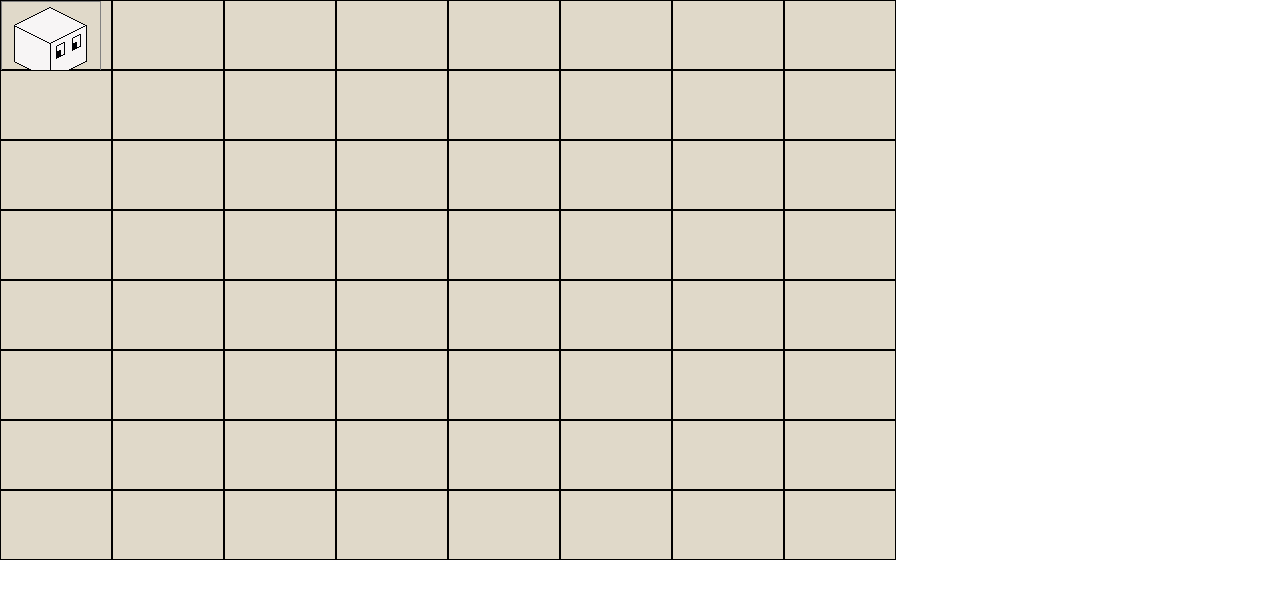
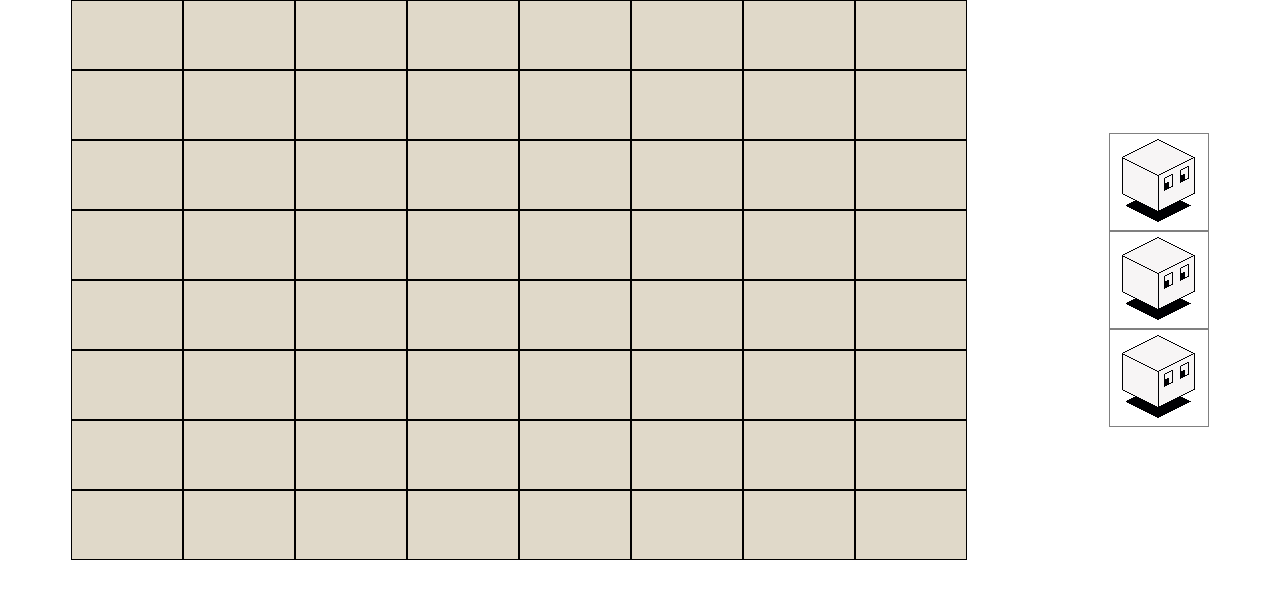
Before and after one commit to Plants-And-Pillars/zen-garden, a Next.js app: page / in a window 1280 px wide. Shown: the top 598 px of the page. Built offline with nearby package versions, Linux system fonts and the light colour scheme.

Commit message:
Add DraggableItemList component

```diff
--- /dev/null
+++ b/src/components/DraggableItemList.jsx
@@ -0,0 +1,14 @@
+import DraggableItem from "./DraggableItem";
+import { Flex } from "@chakra-ui/react";
+
+const DraggableItemList = () => {
+  return (
+    <Flex direction="column">
+      <DraggableItem />
+      <DraggableItem />
+      <DraggableItem />
+    </Flex>
+  );
+};
+
+export default DraggableItemList;
--- a/src/pages/index.tsx
+++ b/src/pages/index.tsx
@@ -1,7 +1,9 @@
 import Head from "next/head";
 import Board from "@/components/Board";
+import DraggableItemList from "@/components/DraggableItemList";
 
 import usePositionStore from "@/store/usePositionStore";
+import { Flex } from "@chakra-ui/react";
 
 export default function Home() {
   const position = usePositionStore((state) => state.position);
@@ -15,7 +17,10 @@ export default function Home() {
         <link rel="icon" href="/favicon.ico" />
       </Head>
       <main>
-        <Board position={position} />
+        <Flex direction="row" justify="space-around" align="center">
+          <Board position={position} />
+          <DraggableItemList />
+        </Flex>
       </main>
     </>
   );
--- a/src/store/usePositionStore.js
+++ b/src/store/usePositionStore.js
@@ -1,7 +1,7 @@
 import { create } from 'zustand'
 
 const usePositionStore = create((set) => ({
-    position: [0, 0],
+    position: [-1, -1],
     setPosition: (x, y) => set({ position: [x, y] }),
 }))
 
```
